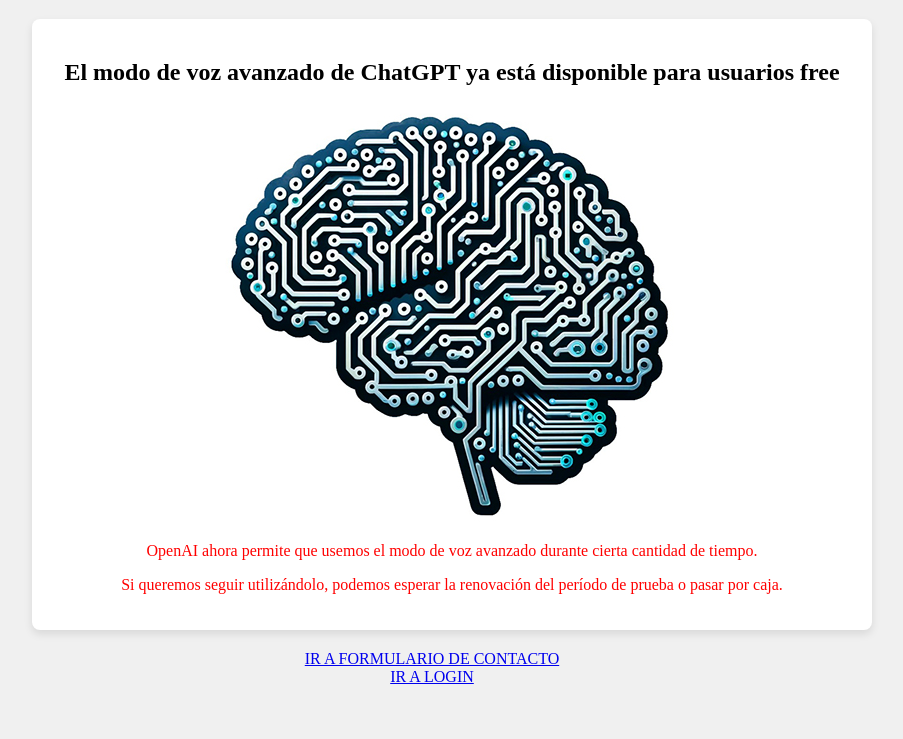
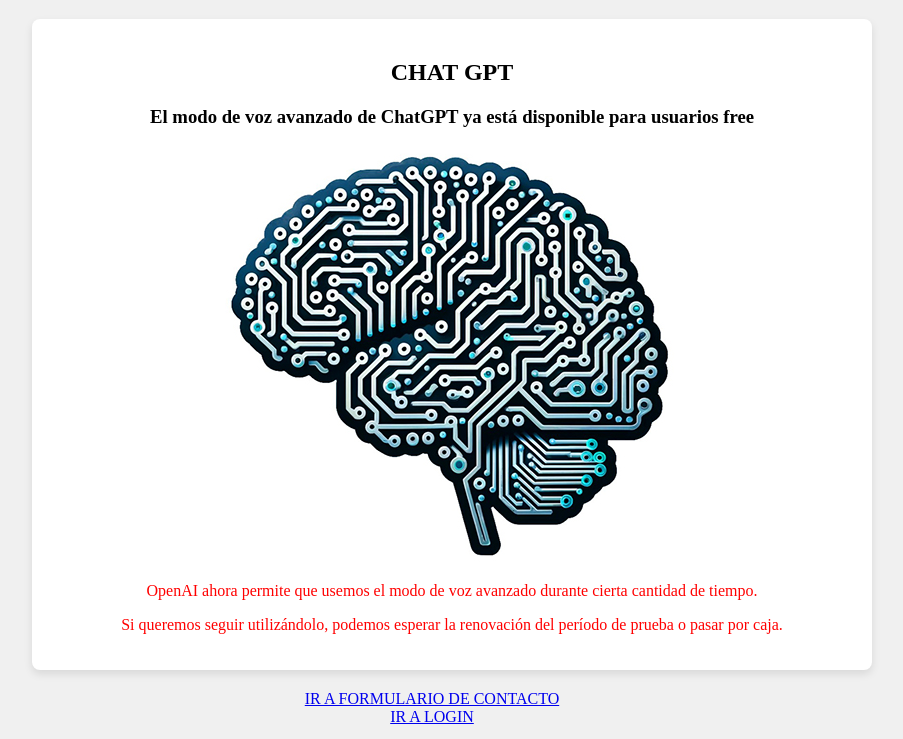
Before and after one commit to IES-Almudeyne-2425-DAW/Recuperacion-Ejercicio3-Jaime, a plain HTML site: page Ejercicio 3/index.html in a window 1280 px wide. Shown: the part 61-800 px from the top of the page, without its empty margins (208-1111 px from the left). Drawn offline with Linux system fonts and the light colour scheme.

Commit message:
El index esta corregido y listo

```diff
--- a/Ejercicio 3/index.html
+++ b/Ejercicio 3/index.html
@@ -16,7 +16,10 @@
     <main>
 
         <article>
-            <h2>El modo de voz avanzado de ChatGPT ya está disponible para usuarios free</h2>
+
+            <h2> CHAT GPT</h2>
+
+            <h3>El modo de voz avanzado de ChatGPT ya está disponible para usuarios free</h3>
             <img src="images/IA.jpg" alt="imagen">
             <p> OpenAI ahora permite que usemos el modo de voz avanzado durante cierta cantidad de tiempo.</p>
             <p> Si queremos seguir utilizándolo, podemos esperar la renovación del período de prueba o pasar por caja.
```
